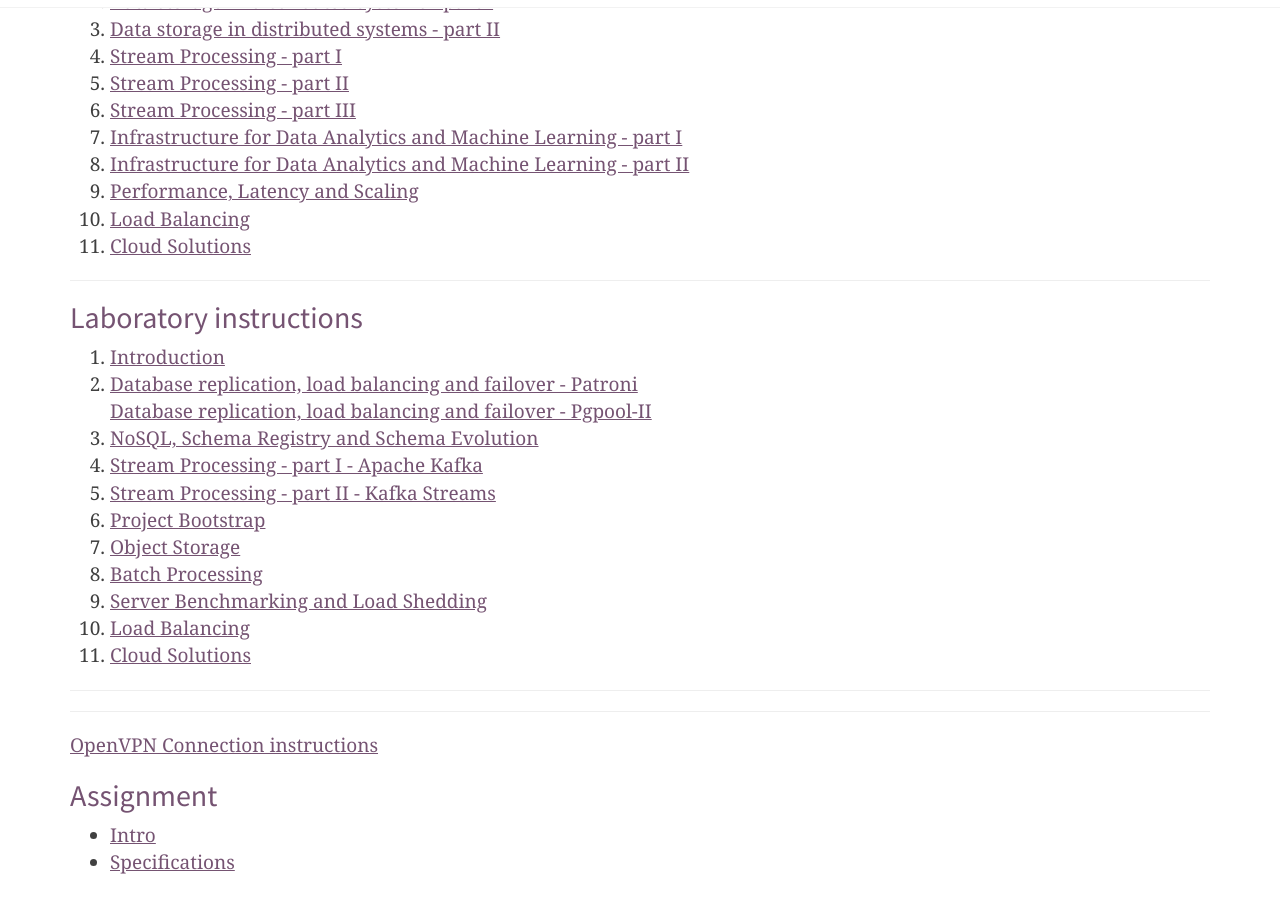
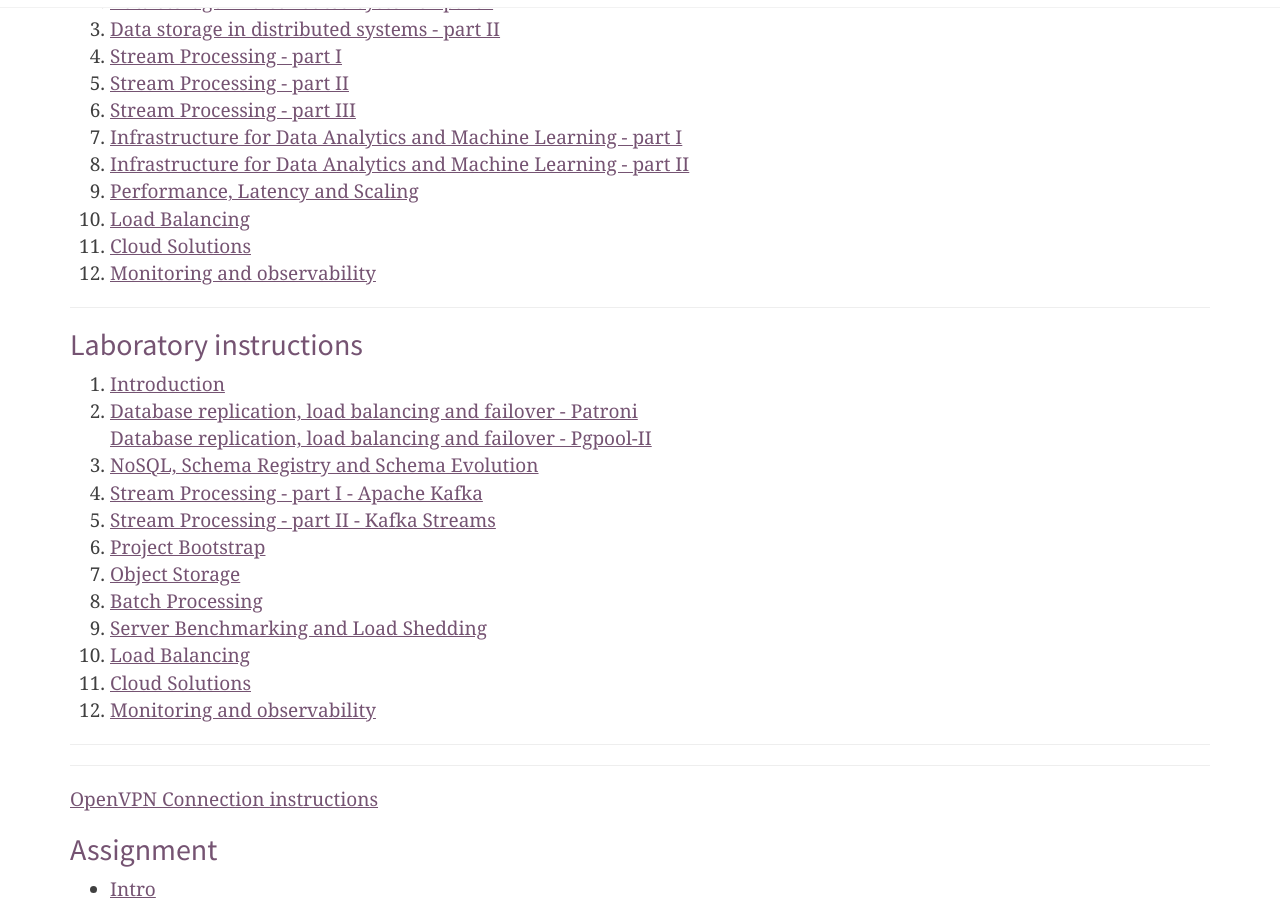
Before and after one commit to RTBHOUSE/mimuw-blog2022Z, a Jekyll site: the page built from index.html, in a window 1280 px wide and 900 px high, scrolled down 1071 px. Built offline with Jekyll 4.4.1, drawn with Linux system fonts in a browser that asks for light colours; nearby versions of some CDN libraries; the list of posts is cut into pages by our own code.

Commit message:
Monitoring and observability

```diff
--- a/index.html
+++ b/index.html
@@ -61,6 +61,9 @@
 		<li>
 			<a href="/slides/11.pdf">Cloud Solutions</a>
 		</li>
+		<li>
+			<a href="/slides/12.pdf">Monitoring and observability</a>
+		</li>
 	</ol>
 </div>
 
@@ -106,7 +109,9 @@
 		<li>
 			<a href="https://github.com/RTBHOUSE/mimuw-lab2022Z/tree/main/lab11">Cloud Solutions</a>
 		</li>
-
+		<li>
+			<a href="https://github.com/RTBHOUSE/mimuw-lab2022Z/tree/main/lab12">Monitoring and observability</a>
+		</li>
 	</ol>
 </div>
 
```
Also changed, not shown: 1 other file.
